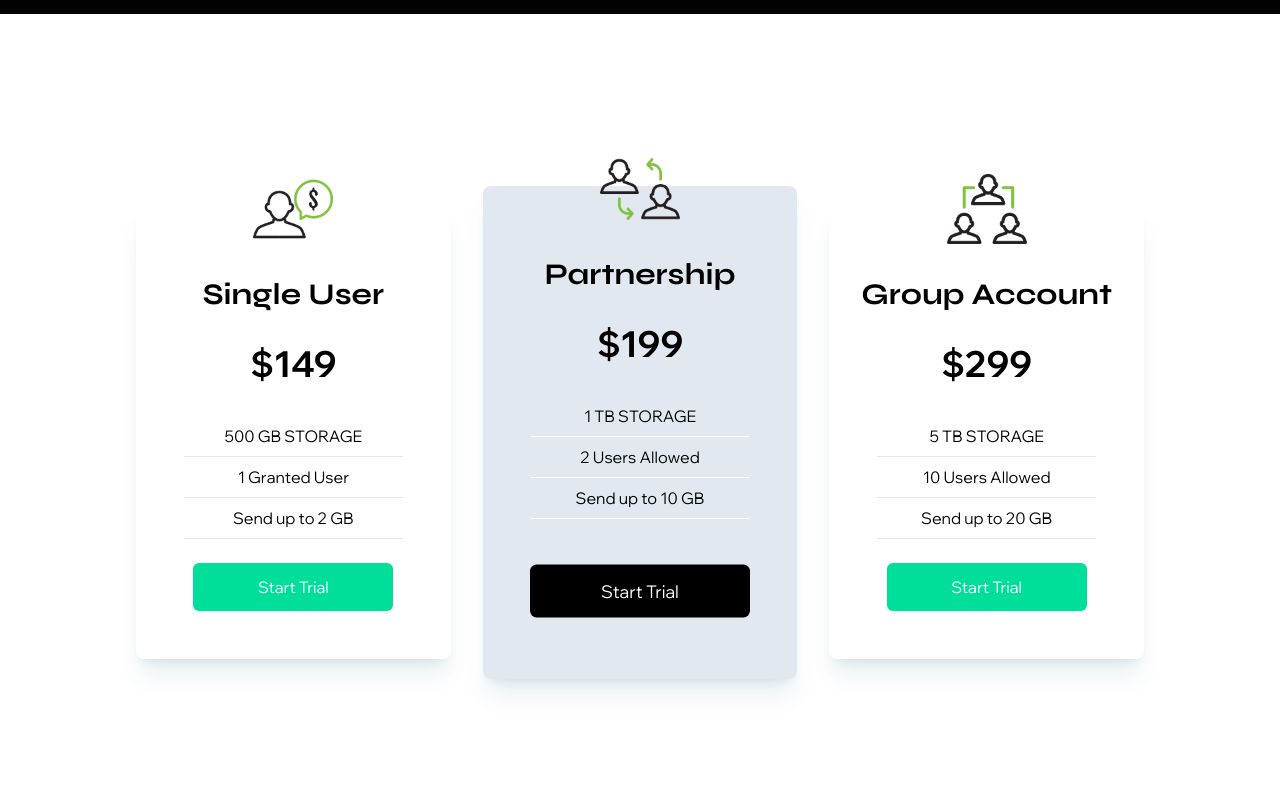
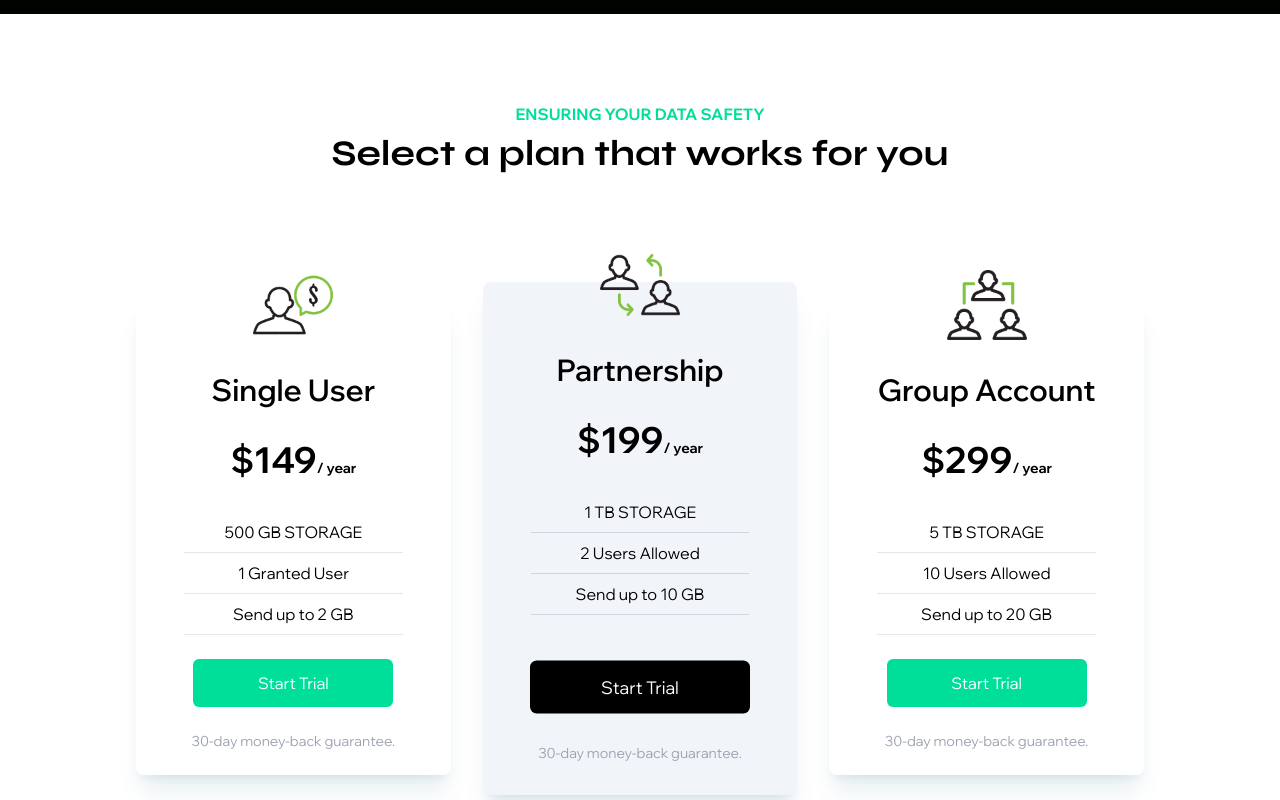
Before and after one commit to kris7ina/tailwind-sample, a React (Vite) app: page / in a window 1280 px wide. Shown: the part 1640-2440 px from the top of the page. Built offline with nearby package versions, Linux system fonts and the light colour scheme; what tailwindcss-animated would draw is missing.

Commit message:
minor fixes

```diff
--- a/src/components/Analytics.jsx
+++ b/src/components/Analytics.jsx
@@ -10,7 +10,7 @@ const Analytics = () => {
           <p className='text-[#00df9a] font-bold'>DATA ANALYTICS DASHBOARD</p>
           <h1 className='md:text-4xl sm:text-3xl text-3xl py-2'>Manage Data Analytics Centrally</h1>
           <p>Monitor and optimize your data-driven insights with our advanced Data Analytics Dashboard. Streamline your analytics processes, visualize trends, and make informed decisions, all from a centralized platform.</p>
-          <button className='bg-[#00df9a] w-[200px] rounded-md font-medium my-6 mx-auto md:mx-0 px-6 py-3 text-white'>Get Started</button>
+          <button className='bg-[#00df9a] w-[200px] rounded-md font-medium my-6 mx-auto md:mx-0 px-6 py-3 text-white hover:scale-105 hover:bg-[#4efac4] duration-300'>Get Started</button>
         </div>
       </div>
     </div>
--- a/src/components/Cards.jsx
+++ b/src/components/Cards.jsx
@@ -5,43 +5,49 @@ import Triple from '../assets/triple.png'
 
 const Cards = () => {
   return (
-    <div className='w-full py-[10rem] px-4 bg-white'>
+    <div className='w-full pb-[8rem] pt-[5rem] px-4 bg-white'>
+      <p className='text-[#00df9a] font-bold text-center py-2'>ENSURING YOUR DATA SAFETY</p>
+      <h1 className='px-4 pb-[6rem] md:text-4xl sm:text-3xl text-3xl text-center'>Select a plan that works for you</h1>
+
       <div className='max-w-[1040px] mx-auto grid lg:grid-cols-3 gap-8 px-4'>
 
         <div className='w-full mx-auto max-w-[400px] shadow-xl shadow-cyan-800/10 flex flex-col p-4 my-8 rounded-lg hover:scale-105 duration-300'>
           <img className='w-20 mx-auto mt-[-3rem]' src={Single} alt='person' />
           <h2 className='text-3xl text-center py-8'>Single User</h2>
-          <p className='text-center text-4xl font-bold'>$149</p>
+          <p className='text-center text-4xl font-bold'>$149<span className='text-sm'>/ year</span></p>
           <div className='text-center font-medium'>
             <p className='py-2 border-b mx-8 mt-8'>500 GB STORAGE</p>
             <p className='py-2 border-b mx-8'>1 Granted User</p>
             <p className='py-2 border-b mx-8'>Send up to 2 GB</p>
           </div>
-          <button className='bg-[#00df9a] w-[200px] rounded-md font-medium my-6 mx-auto px-6 py-3 text-white'>Start Trial</button>
+          <button className='bg-[#00df9a] w-[200px] rounded-md font-medium my-6 mx-auto px-6 py-3 text-white hover:bg-[#4efac4] duration-300'>Start Trial</button>
+          <p className='text-center text-sm text-gray-400 pb-2'>30-day money-back guarantee.</p>
         </div>
 
-        <div className='w-full mx-auto max-w-[400px] shadow-xl shadow-cyan-800/10 flex flex-col p-4 my-8 md:my-3 rounded-lg hover:scale-105 duration-300 bg-slate-200'>
+        <div className='w-full mx-auto max-w-[400px] shadow-xl shadow-cyan-800/10 flex flex-col p-4 my-8 md:my-3 rounded-lg hover:scale-105 duration-300 bg-slate-100'>
           <img className='w-20 mx-auto mt-[-3rem]' src={Double} alt='person' />
           <h2 className='text-3xl text-center py-8'>Partnership</h2>
-          <p className='text-center text-4xl font-bold'>$199</p>
+          <p className='text-center text-4xl font-bold'>$199<span className='text-sm'>/ year</span></p>
           <div className='text-center font-medium'>
-            <p className='py-2 border-b border-b-white mx-8 mt-8'>1 TB STORAGE</p>
-            <p className='py-2 border-b border-b-white mx-8'>2 Users Allowed</p>
-            <p className='py-2 border-b border-b-white mx-8'>Send up to 10 GB</p>
+            <p className='py-2 border-b border-b-gray-300 mx-8 mt-8'>1 TB STORAGE</p>
+            <p className='py-2 border-b border-b-gray-300 mx-8'>2 Users Allowed</p>
+            <p className='py-2 border-b border-b-gray-300 mx-8'>Send up to 10 GB</p>
           </div>
-          <button className='bg-black w-[200px] rounded-md font-medium my-6 mx-auto px-6 py-3 text-white md:scale-110 md:my-12'>Start Trial</button>
+          <button className='bg-black w-[200px] rounded-md font-medium my-6 mx-auto px-6 py-3 text-white md:scale-110 md:mt-12 hover:bg-[#353535] duration-300'>Start Trial</button>
+          <p className='text-center text-sm text-gray-400 md:py-2 pb-2'>30-day money-back guarantee.</p>
         </div>
 
         <div className='w-full mx-auto max-w-[400px] shadow-xl shadow-cyan-800/10 flex flex-col p-4 my-8 rounded-lg hover:scale-105 duration-300'>
           <img className='w-20 mx-auto mt-[-3rem]' src={Triple} alt='person' />
           <h2 className='text-3xl text-center py-8'>Group Account</h2>
-          <p className='text-center text-4xl font-bold'>$299</p>
+          <p className='text-center text-4xl font-bold'>$299<span className='text-sm'>/ year</span></p>
           <div className='text-center font-medium'>
             <p className='py-2 border-b mx-8 mt-8'>5 TB STORAGE</p>
             <p className='py-2 border-b mx-8'>10 Users Allowed</p>
             <p className='py-2 border-b mx-8'>Send up to 20 GB</p>
           </div>
-          <button className='bg-[#00df9a] w-[200px] rounded-md font-medium my-6 mx-auto px-6 py-3 text-white'>Start Trial</button>
+          <button className='bg-[#00df9a] w-[200px] rounded-md font-medium my-6 mx-auto px-6 py-3 text-white hover:bg-[#4efac4] duration-300'>Start Trial</button>
+          <p className='text-center text-sm text-gray-400 pb-2'>30-day money-back guarantee.</p>
         </div>
 
       </div>
--- a/src/components/Hero.jsx
+++ b/src/components/Hero.jsx
@@ -26,7 +26,7 @@ const Hero = () => {
           />
           </div>
         <p className='md:text-2xl text-xl font-bold text-gray-500 px-6'>Monitor your data analytics to increase revenue for D2C, BTB & SaaS platforms</p>
-        <button className='bg-[#00df9a] w-[200px] rounded-md font-medium my-6 mx-auto px-6 py-3 text-black'>Get Started</button>
+        <button className='bg-[#00df9a] w-[200px] rounded-md font-medium my-6 mx-auto px-6 py-3 text-black hover:scale-105 hover:bg-[#4efac4] duration-300'>Get Started</button>
       </div>
     </div>
   )
--- a/src/components/Newsletter.jsx
+++ b/src/components/Newsletter.jsx
@@ -11,7 +11,7 @@ const Newsletter = () => {
         <div className='my-4 lg:my-0'>
           <div className='flex flex-col sm:flex-row items-center justify-between w-full'>
             <input className='p-3 flex w-full rounded-md text-black' type='email' placeholder='Enter Email' />
-            <button className='bg-[#00df9a] text-black w-[200px] rounded-md font-medium ml-4 my-6 px-6 py-3'>Notify Me</button>
+            <button className='bg-[#00df9a] text-black w-[200px] rounded-md font-medium ml-4 my-6 px-6 py-3 hover:scale-105 hover:bg-[#4efac4] duration-300'>Notify Me</button>
           </div>
           <p className='text-xs lg:text-sm text-center lg:text-left'>We care about the protection of your data. Read our&nbsp;<span className='text-[#00df9a] underline cursor-pointer'>Privacy Policy</span>.</p>
         </div>
--- a/src/index.css
+++ b/src/index.css
@@ -11,6 +11,10 @@ body {
   font-family: 'Wix Madefor Display';
 }
 
-h1, h2 {
+h1 {
   font-family: 'Syne';
 }
+
+h2 {
+  font-weight: 600;
+}
```
